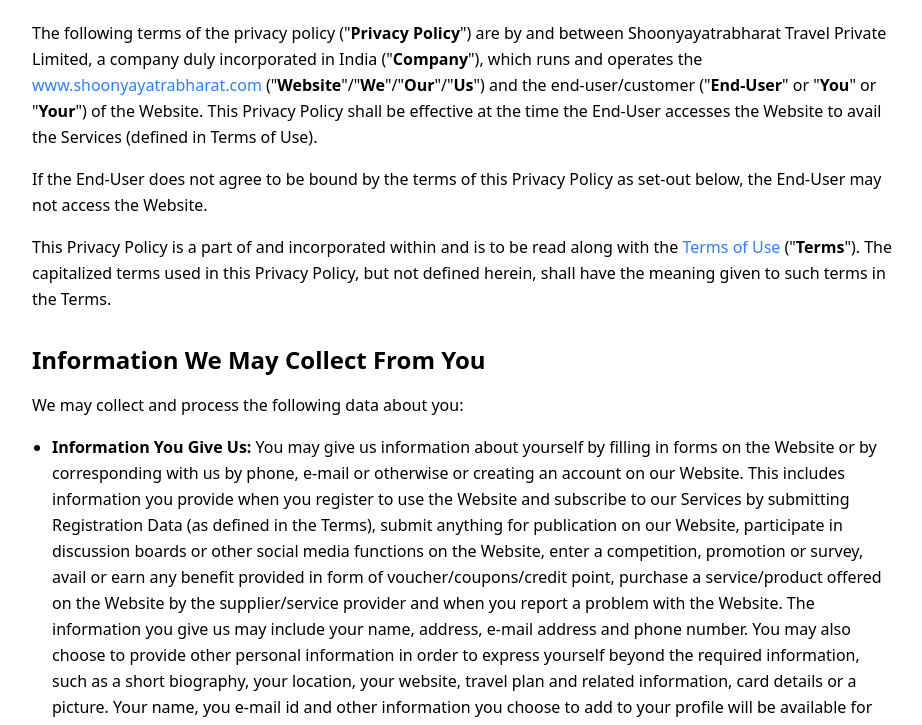
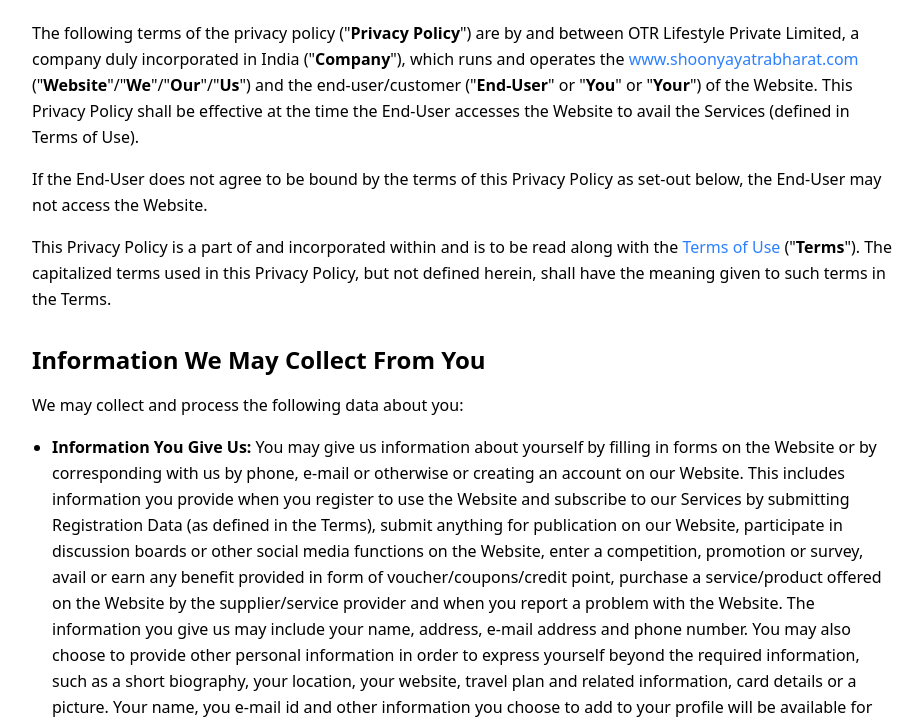
Before and after one commit to capnchill/shoonya_yatra_bharat, a plain HTML site: page policy.html in a window 1280 px wide. Shown: the part 72-797 px from the top of the page, without its empty margins (176-1098 px from the left). Drawn offline with Linux system fonts and the light colour scheme.

Commit message:
Update policy.html

```diff
--- a/policy.html
+++ b/policy.html
@@ -16,7 +16,7 @@
         <p class="mb-4 text-base leading-relaxed">
           The following terms of the privacy policy ("<strong
             >Privacy Policy</strong
-          >") are by and between Shoonyayatrabharat Travel Private Limited, a
+          >") are by and between OTR Lifestyle Private Limited, a
           company duly incorporated in India ("<strong>Company</strong>"), which
           runs and operates the
           <a
```
